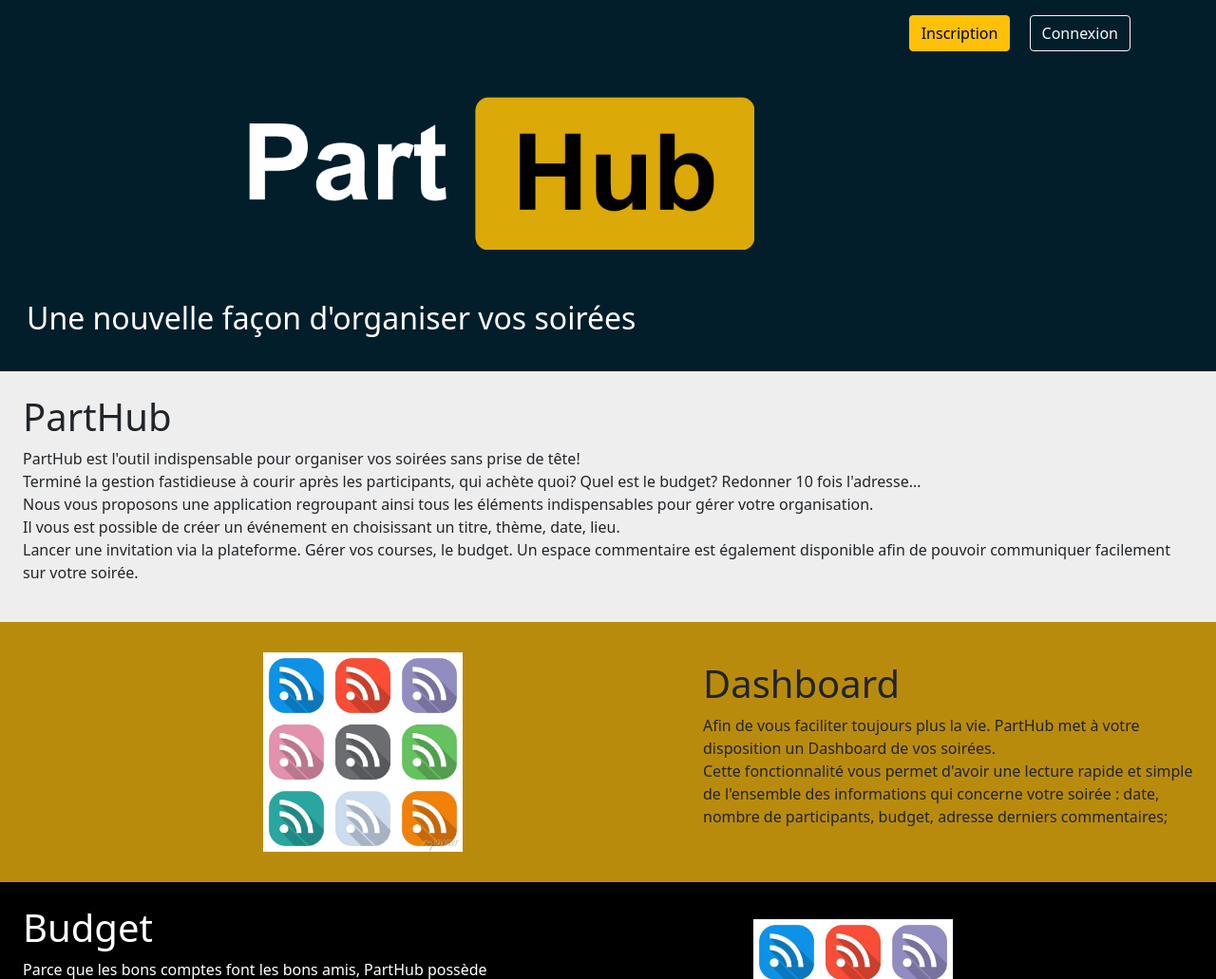
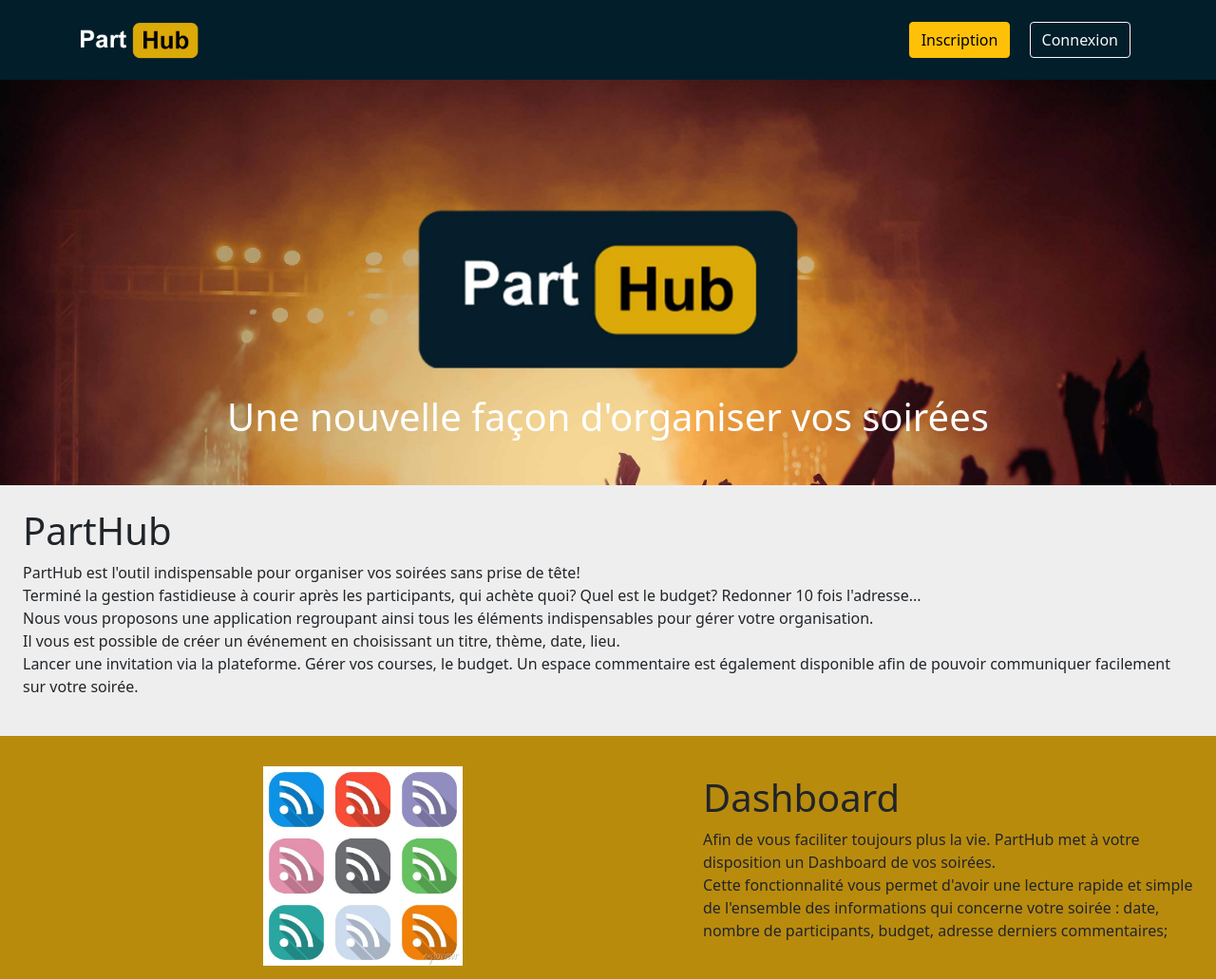
Before and after one commit to Arnaud-BERTRAND33/PartHub, a PHP site: template src/View/Home/index.html.twig in a window 1280 px wide. Shown: the top 1031 px of the page at 95% size. Run offline with PHP 8.4, Linux system fonts and the light colour scheme; the template is opened without the code that fills it, so the values that code supplies are empty; some libraries are stand-ins or nearby versions.

Commit message:
MAJ Public Layout

```diff
--- a/src/View/Connexion/connexion.html.twig
+++ b/src/View/Connexion/connexion.html.twig
@@ -5,7 +5,7 @@
 {% block content %}
     <div class="container d-flex justify-content-center">
         <div class="row needs-validation was-validated">
-            <div class="col my-3">
+            <div class="col my-5">
                 <div class="card">
                     <div class="card-body bg-orange text-center rounded-top">
                         <h2>Connectez-vous sur PartHub</h2>
--- a/src/View/Home/index.html.twig
+++ b/src/View/Home/index.html.twig
@@ -1,16 +1,44 @@
 {% extends 'publicLayout.html.twig' %}
 
 {% block title %}Bienvenue sur PartHub{% endblock %}
+
 {% block content %}
-
+    <div id="carouselExampleSlidesOnly" class="carousel slide" data-bs-ride="carousel">
+        <div class="carousel-inner">
+            <div class="carousel-item active">
+                <img src="/assets/images/slide1.jpg" class="d-block w-100" alt="Slide 1">
+                <div class="carousel-caption d-none d-md-block">
+                    <h1>Une nouvelle façon d'organiser vos soirées</h1>
+                </div>
+            </div>
+            <div class="carousel-item">
+                <img src="/assets/images/slide2.jpg" class="d-block w-100" alt="Slide 2">
+                <div class="carousel-caption d-none d-md-block">
+                    <h1>L'outil indispensable pour organiser vos soirées sans prise de tête</h1>
+                </div>
+            </div>
+            <div class="carousel-item">
+                <img src="/assets/images/slide3.jpg" class="d-block w-100" alt="Slide 3">
+            </div>
+            <div class="carousel-item">
+                <img src="/assets/images/slide4.jpg" class="d-block w-100" alt="Slide 4">
+            </div>
+            <div class="carousel-item">
+                <img src="/assets/images/slide5.jpg" class="d-block w-100" alt="Slide 5">
+            </div>
+        </div>
+    </div>
 
     <div class="d-flex align-items-center p-4">
         <div class="col">
             <h1>PartHub</h1>
             <p class="lh-base">PartHub est l'outil indispensable pour organiser vos soirées sans prise de tête!<br/>
-            Terminé la gestion fastidieuse à courir après les participants, qui achète quoi? Quel est le budget? Redonner 10 fois l'adresse... <br/>
-            Nous vous proposons une application regroupant ainsi tous les éléments indispensables pour gérer votre organisation.<br/>
-            Il vous est possible de créer un événement en choisissant un titre, thème, date, lieu. <br/>Lancer une invitation via la plateforme. Gérer vos courses, le budget.
+                Terminé la gestion fastidieuse à courir après les participants, qui achète quoi? Quel est le budget?
+                Redonner 10 fois l'adresse... <br/>
+                Nous vous proposons une application regroupant ainsi tous les éléments indispensables pour gérer votre
+                organisation.<br/>
+                Il vous est possible de créer un événement en choisissant un titre, thème, date, lieu. <br/>Lancer une
+                invitation via la plateforme. Gérer vos courses, le budget.
                 Un espace commentaire est également disponible afin de pouvoir communiquer facilement sur votre soirée.
             </p>
         </div>
@@ -22,8 +50,10 @@
         </div>
         <div class="col">
             <h1>Dashboard</h1>
-        <p class="lh-base">Afin de vous faciliter toujours plus la vie. PartHub met à votre disposition un Dashboard de vos soirées. <br/>
-            Cette fonctionnalité vous permet d'avoir une lecture rapide et simple de l'ensemble des informations qui concerne votre soirée : date,
+            <p class="lh-base">Afin de vous faciliter toujours plus la vie. PartHub met à votre disposition un Dashboard
+                de vos soirées. <br/>
+                Cette fonctionnalité vous permet d'avoir une lecture rapide et simple de l'ensemble des informations qui
+                concerne votre soirée : date,
                 nombre de participants, budget, adresse derniers commentaires;
             </p>
         </div>
@@ -34,7 +64,8 @@
             <h1>Budget</h1>
             <p class="lh-base">
                 Parce que les bons comptes font les bons amis, PartHub possède son propre manager de budget. <br/>
-            La gestion du budget vous permet de déterminer un montant précis des différents éléments à acheter et vous donnera le récapitulatif financier. <br/>
+                La gestion du budget vous permet de déterminer un montant précis des différents éléments à acheter et
+                vous donnera le récapitulatif financier. <br/>
                 Il vous est alors possible de partager précisement entre les participants les montants à payer. <br/>
             </p>
         </div>
@@ -51,7 +82,8 @@
             <h1>Shopping</h1>
             <p class="lh-base">PartHub vous propose un gestionnaire de liste de course complet, mais intuitif. <br/>
                 Les différentes catégories peuvent être complétées avec l'élément et la quantité souhaité.<br/>
-                Vous pouvez également attribuer aux différents participants les différents éléments afin de répartir les achats.
+                Vous pouvez également attribuer aux différents participants les différents éléments afin de répartir les
+                achats.
 
 
             </p>
--- a/src/View/publicLayout.html.twig
+++ b/src/View/publicLayout.html.twig
@@ -9,9 +9,11 @@
 
     {% block stylesheets %}
 
-    <link href="https://cdn.jsdelivr.net/npm/bootstrap@5.1.3/dist/css/bootstrap.min.css" rel="stylesheet" integrity="sha384-1BmE4kWBq78iYhFldvKuhfTAU6auU8tT94WrHftjDbrCEXSU1oBoqyl2QvZ6jIW3" crossorigin="anonymous">
-    <link rel="stylesheet" href="https://cdn.jsdelivr.net/npm/bootstrap-icons@1.8.1/font/bootstrap-icons.css">
-    <link rel="stylesheet" href="/assets/css/style.css">
+        <link href="https://cdn.jsdelivr.net/npm/bootstrap@5.1.3/dist/css/bootstrap.min.css" rel="stylesheet"
+              integrity="sha384-1BmE4kWBq78iYhFldvKuhfTAU6auU8tT94WrHftjDbrCEXSU1oBoqyl2QvZ6jIW3"
+              crossorigin="anonymous">
+        <link rel="stylesheet" href="https://cdn.jsdelivr.net/npm/bootstrap-icons@1.8.1/font/bootstrap-icons.css">
+        <link rel="stylesheet" href="/assets/css/style.css">
 
     {% endblock %}
 
@@ -20,28 +22,26 @@
 <body>
 <header class="p-3 bg-blue text-white">
     <div class="container">
-        <div class="d-flex flex-wrap align-items-center justify-content-end">
-
+        <div class="d-flex flex-wrap align-items-center justify-content-between">
+            <a class="navbar-brand col-md-3 col-lg-2 col-sm-3 col-xs-2 me-0" href="/"><img
+                    src="/assets/images/logo.png" class="img-fluid" alt="parthub" style="max-width: 130px"></a>
             <div class="text-end justify-content-end">
                 <a href="/login/inscription" class="btn btn-warning me-3">Inscription</a>
                 <a href="/login" class="btn btn-outline-light me-2">Connexion</a>
             </div>
         </div>
     </div>
-
-<div class="container-fluid d-flex bg-blue justify-content-center ">
-<a><img src="/assets/images/logo-xxl.png" class="img-fluid my-5 " alt="parthub" style="max-width: 70%"></a>
-</div>
-<div class="container-fluid bg-blue text-white mb-0">
-<p class="fs-2">Une nouvelle façon d'organiser vos soirées</p>
-</div>
-
+    {# <div class="container-fluid d-flex bg-blue justify-content-center "> #}
+    {# <a><img src="/assets/images/logo-xxl.png" class="img-fluid my-5 " alt="parthub" style="max-width: 70%"></a> #}
+    {# </div> #}
+    {# <div class="container-fluid bg-blue text-white mb-0"> #}
+    {# <p class="fs-2">Une nouvelle façon d'organiser vos soirées</p> #}
+    {# </div> #}
 </header>
 
 {% block content %}
 
 {% endblock %}
-
 
 
 <footer class=" ms-sm-auto bg-blue px-md-4">
@@ -57,4 +57,14 @@
     </ul>
     <p class="text-center text-muted">© 2022 Parthub, Inc</p>
 </footer>
+
+<script src="https://cdn.jsdelivr.net/npm/@popperjs/core@2.10.2/dist/umd/popper.min.js"
+        integrity="sha384-7+zCNj/IqJ95wo16oMtfsKbZ9ccEh31eOz1HGyDuCQ6wgnyJNSYdrPa03rtR1zdB"
+        crossorigin="anonymous"></script>
+<script src="https://cdn.jsdelivr.net/npm/bootstrap@5.1.3/dist/js/bootstrap.min.js"
+        integrity="sha384-QJHtvGhmr9XOIpI6YVutG+2QOK9T+ZnN4kzFN1RtK3zEFEIsxhlmWl5/YESvpZ13"
+        crossorigin="anonymous"></script>
+<script src="https://code.jquery.com/jquery-3.2.1.slim.min.js"
+        integrity="sha384-KJ3o2DKtIkvYIK3UENzmM7KCkRr/rE9/Qpg6aAZGJwFDMVNA/GpGFF93hXpG5KkN"
+        crossorigin="anonymous"></script>
 </body>
```
Also changed, not shown: src/View/Connexion/inscription.html.twig (+6 -6 lines), src/View/PartyDashboard/partyDashboard.html.twig (+0 -26 lines), src/View/layout.html.twig (+61 -22 lines), public/assets/images/slide1.jpg (added), public/assets/images/slide2.jpg (added), public/assets/images/slide3.jpg (added), public/assets/images/slide4.jpg (added), public/assets/images/slide5.jpg (added). Lines whose indentation alone changed are shown as unchanged.
